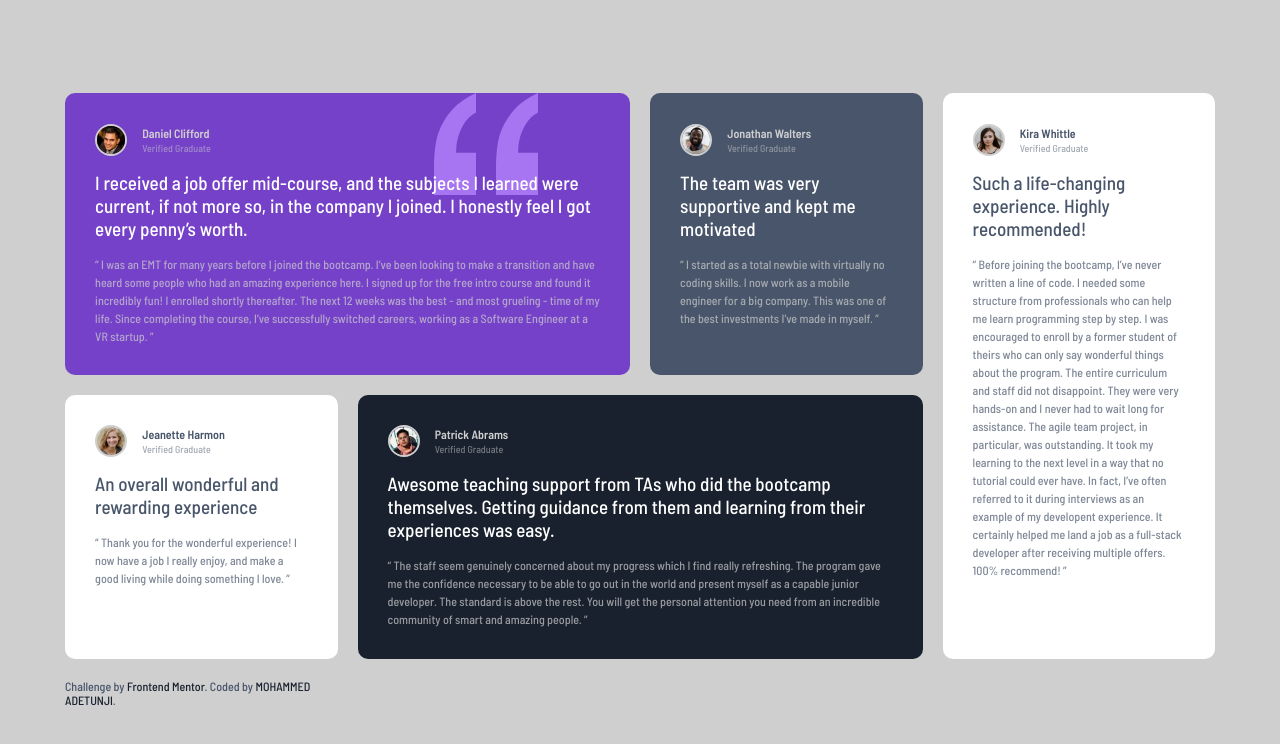
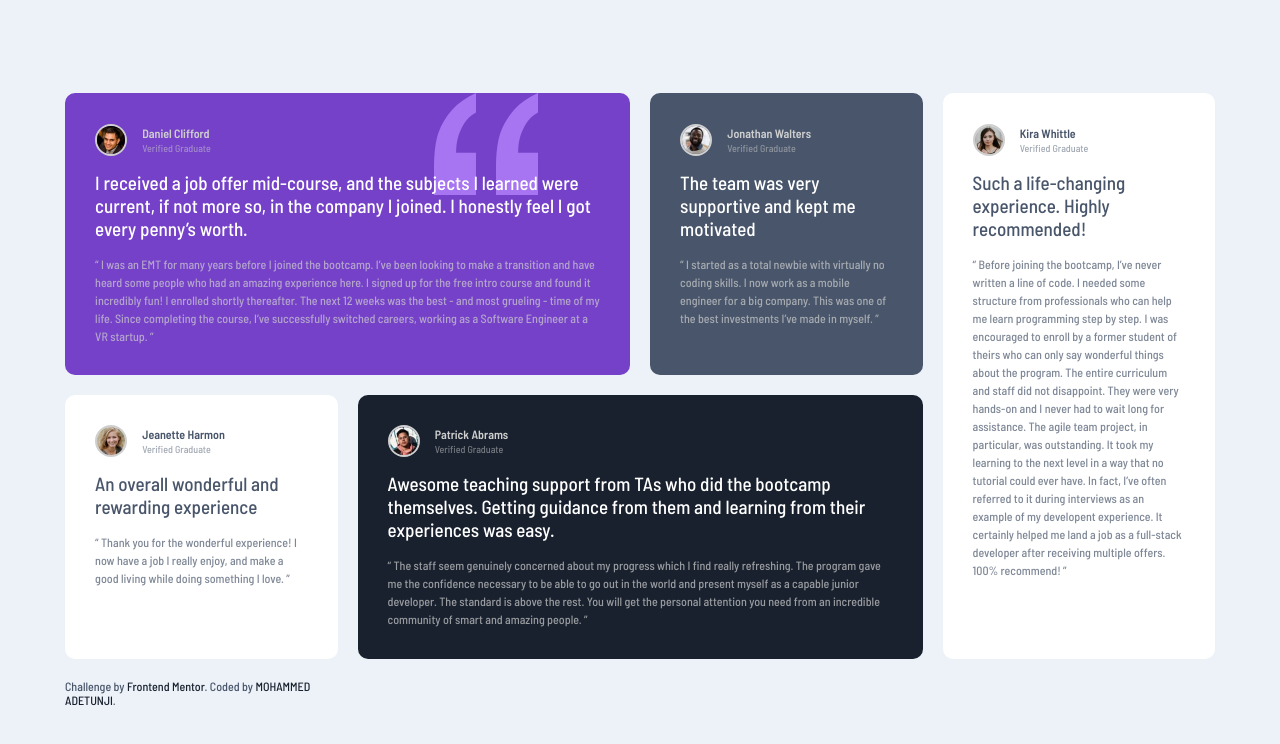
Before and after one commit to code-wisper/testimonial-grid-section, a plain HTML site: page index.html in a window 1280 px wide. Drawn offline with Linux system fonts and the light colour scheme.

Commit message:
Update style.css

```diff
--- a/style.css
+++ b/style.css
@@ -25,7 +25,7 @@ body{
     display: flex;
     justify-content: center;
     align-items: center;
-    background-color: var(--lightGray);
+    background-color: var(--lGrayishBlue);
 }
 
 
```
